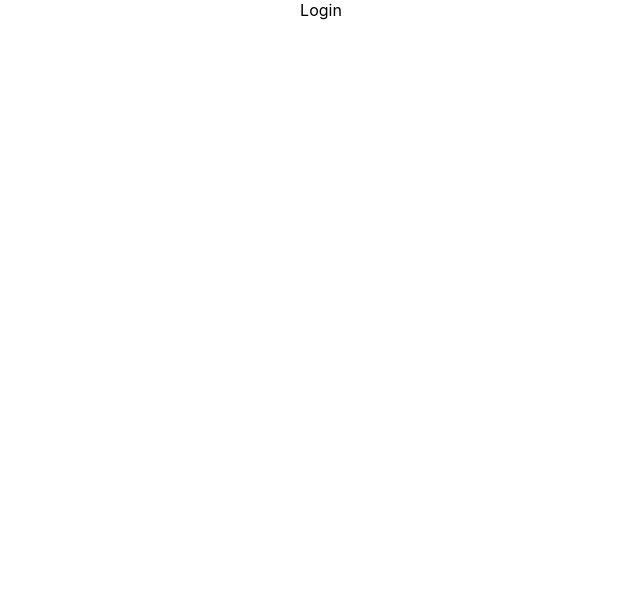
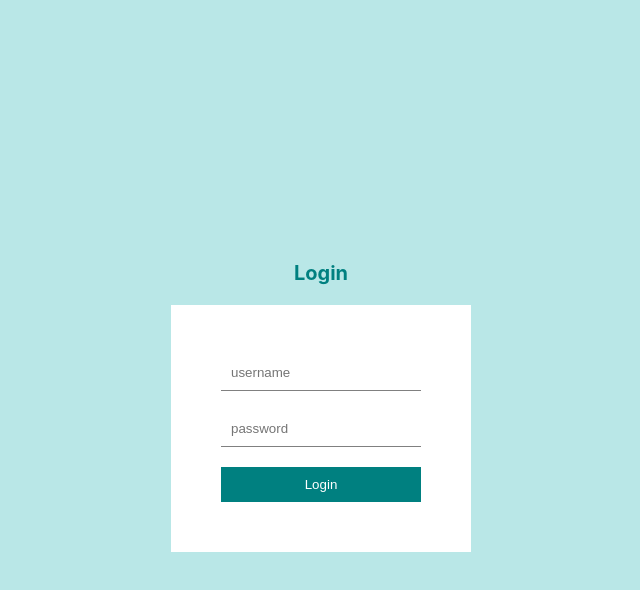
Before and after one commit to sheba-am/Personal-Blog, a React (Create React App) app in the folder client/: page /login in a window 1280 px wide. Shown: the top 590 px of the page, without its empty margins (319-959 px from the left). Built offline with nearby package versions, Linux system fonts and the light colour scheme.

Commit message:
some css for login page

```diff
--- a/client/src/App.js
+++ b/client/src/App.js
@@ -2,42 +2,66 @@ import './App.css';
 import {
   createBrowserRouter,
   RouterProvider,
+  Outlet,
 } from "react-router-dom";
 import Register from "./pages/Register";
 import Home from "./pages/Home";
 import Login from "./pages/Login";
 import Single from "./pages/Single";
 import Write from "./pages/Write";
+import Navbar from './components/Navbar';
+import Footer from './components/Footer';
+import './style.scss';
+
+const Layout = () => {
+  return(
+    <>
+      <Navbar/>
+      <Outlet/>
+      <Footer/>
+    </>
+  );
+};
+
 const router = createBrowserRouter([
   {
     path: "/",
-    element: <div>Hello world!</div>,
+    element: <Layout/>,
+    children: [
+      {
+        path: "/",
+        element: <Home />,
+      },
+      {
+        path: "/post/:id",
+        element: <Single />,
+      },  {
+        path: "/write",
+        element: <Write />,
+      },
+    ],
   },
   {
     path: "/register",
     element: <Register />,
   },
+
   {
-    path: "/home",
-    element: <Home />,
-  },  {
     path: "/login",
     element: <Login />,
-  },  {
-    path: "/single",
-    element: <Single />,
-  },  {
-    path: "/write",
-    element: <Write />,
   },
+
 ]);
 function App() {
   return (
-    <div className="App">
-          <RouterProvider router={router} />
+    <div className="app">
+          <div className='container'>
+            <RouterProvider router={router} />
+          </div>
 
     </div>
   );
 }
 
+
 export default App;
--- a/client/src/pages/Login.jsx
+++ b/client/src/pages/Login.jsx
@@ -2,7 +2,14 @@ import React from 'react'
 
 const Login = () => {
   return (
-    <div>Login</div>
+    <div className='auth'>
+      <h1>Login</h1>
+      <form>
+        <input type='text' placeholder='username' />
+        <input type='password' placeholder='password' />
+        <button>Login</button>
+      </form>
+      </div>
   )
 }
 
--- /dev/null
+++ b/client/src/style.scss
@@ -0,0 +1,42 @@
+$lightGreen: #b9e7e7;
+.app {
+    .container {
+        // login and register
+            .auth {
+                display: flex;
+                flex-direction: column;
+                align-items: center;
+                justify-content: center;
+                height: 100vh;
+                background-color: $lightGreen;
+            }
+            h1 {
+                font-size: 20px;
+                color: teal;
+                margin-bottom: 20px;
+
+            }
+            form {
+                display: flex;
+                flex-direction: column;
+                padding: 50px;
+                background-color: white;
+                width: 200px;
+                gap: 20px;
+
+                input {
+                    padding: 10px;
+                    border: none;
+                    border-bottom: 1px solid grey;
+
+                }
+                button {
+                    padding: 10px;
+                    border: none;
+                    background-color: teal;
+                    cursor: pointer;
+                    color: white;
+                }
+            }
+    }
+}
--- a/package.json
+++ b/package.json
@@ -1,5 +1,6 @@
 {
   "dependencies": {
-    "react-router-dom": "^6.18.0"
+    "react-router-dom": "^6.18.0",
+    "sass": "^1.69.5"
   }
 }
```
Also changed, not shown: 1 other file (tests, documents, lock files or other folders).
